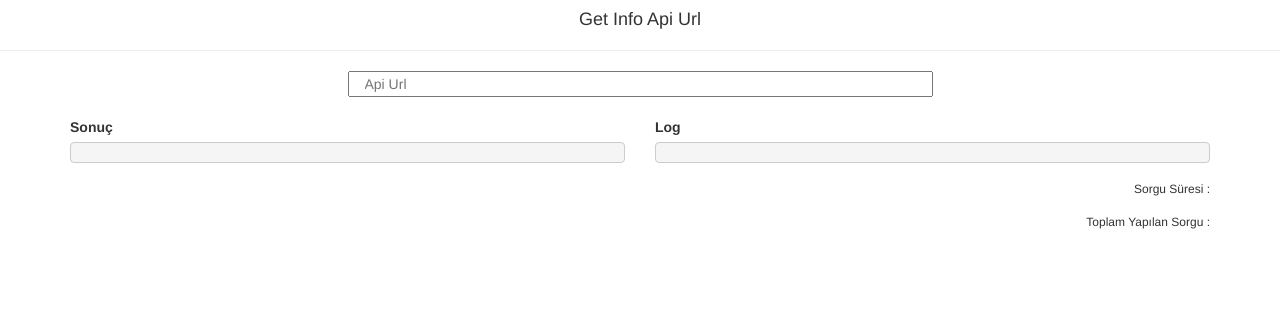
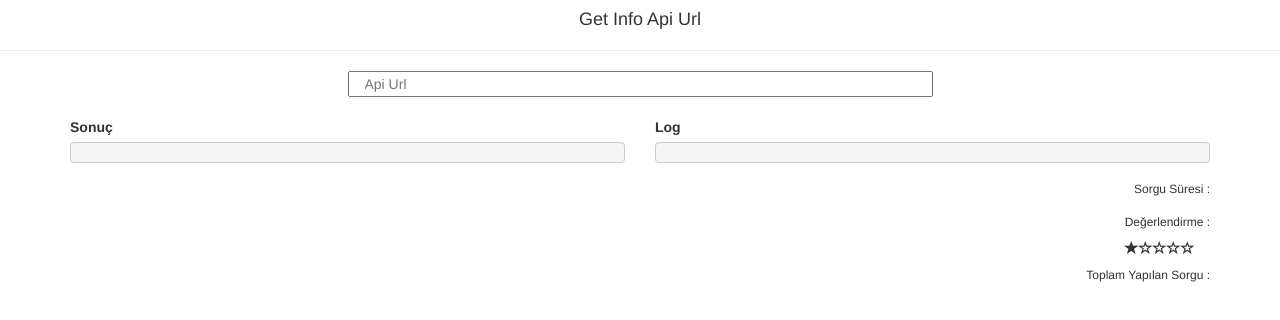
Before and after one commit to veysel/Angular2-Api, an Angular app: page / in a window 1280 px wide. Shown: the top 320 px of the page. Built offline with nearby package versions, Linux system fonts and the light colour scheme; no server answers.

Commit message:
Star compare added

```diff
--- a/src/app/Components/Main/main.template.html
+++ b/src/app/Components/Main/main.template.html
@@ -33,6 +33,17 @@
     </div>
     <div class="row">
         <div class="col-lg-12 col-md-12 col-sm-12 col-xs-12">
+            <span class="pull-right"><h6>Değerlendirme : </h6>
+            <span class="glyphicon glyphicon-star"></span>
+            <span class="glyphicon glyphicon-star-empty"></span>
+            <span class="glyphicon glyphicon-star-empty"></span>
+            <span class="glyphicon glyphicon-star-empty"></span>
+            <span class="glyphicon glyphicon-star-empty"></span>
+            </span>
+        </div>
+    </div>
+    <div class="row">
+        <div class="col-lg-12 col-md-12 col-sm-12 col-xs-12">
             <span class="pull-right"><h6>Toplam Yapılan Sorgu : {{count}}</h6></span>
         </div>
     </div>
```
